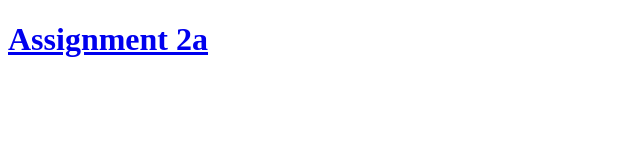
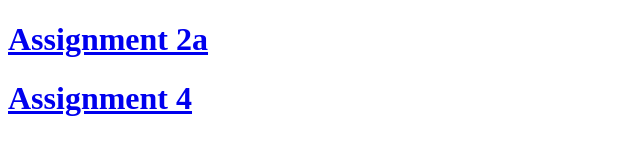
Before and after one commit to BrandonP4/BrandonP4.github.io, a plain HTML site: page index.html in a window 1280 px wide. Shown: the whole page, without its empty margins (0-640 px from the left). Drawn offline with Linux system fonts and the light colour scheme.

Commit message:
Update index.html
Assignment 4 added.

```diff
--- a/index.html
+++ b/index.html
@@ -6,7 +6,7 @@
   </head>
   <body>
     <h1><a href="https://brandonp4.github.io/Assignment_2a.html" title="Assignmet 2a" target="_blank">Assignment 2a</a></h1>
-
+    <h1><a href="https://brandonp4.github.io/fancifymytext.html" title="Assignmet 4" target="_blank">Assignment 4</a></h1>
 
   </body>
 </html>
```
